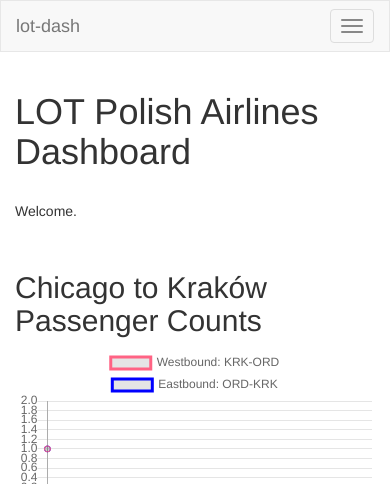
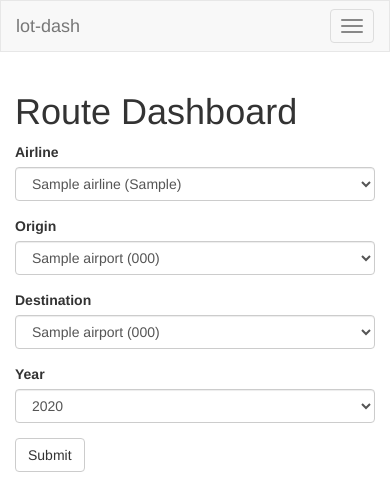
Before and after one commit to filipwodnicki/lot-dash, a Flask app: template app/templates/index.html in a window 390 px wide; the page is wider, and only the part inside the window is pictured. Shown: the top 484 px of that part. Run offline with Flask 2, Linux system fonts and the light colour scheme; tables that the repository leaves empty hold one stand-in row (values such as "Sample post"); the template is opened without the code that fills it: values that come from a table or form of the project are taken from there, most other values are stand-ins (such as "Sample title", 1, 10 or a date in 2020); some libraries are stand-ins or nearby versions.

Commit message:
Implement Routes page on Index

```diff
--- a/app/__init__.py
+++ b/app/__init__.py
@@ -14,6 +14,8 @@
 db = SQLAlchemy(app)
 migrate = Migrate(app, db)
 misaka = Misaka(app)
+
+app.config['SECRET_KEY'] = 'you-will-never-guess'
 
 
 if not app.debug and not app.testing:
--- /dev/null
+++ b/app/forms.py
@@ -0,0 +1,9 @@
+from flask_wtf import FlaskForm
+from wtforms import SelectField, SubmitField
+
+class RouteForm(FlaskForm):
+	airline = SelectField('Airline', choices=[])
+	origin = SelectField('Origin', choices=[])
+	destination = SelectField('Destination', choices=[])
+	year = SelectField('Year', choices=[])
+	submit = SubmitField('Submit')
--- a/app/routes.py
+++ b/app/routes.py
@@ -1,29 +1,9 @@
-from flask import render_template, jsonify
+from flask import render_template, jsonify, request
 from app import app
 from app.models import Airline, Airport, Origin, Destination, BTS_Record as R
-
-@app.route('/')
-@app.route('/index')
-def index():
-	# For all fligths to/from this city, Get the carrier/month/origin/destination/seats/passengers
-	table_data = R.query\
-					.join(Airline, R.airline)\
-					.join(Origin, R.origin)\
-					.join(Destination, R.dest)\
-					.filter((Destination.code == "KRK")|(Origin.code == "KRK"))\
-					.filter(Airline.carrier == "LO")\
-					.with_entities(Airline.carrier, R.month, Origin.code, Destination.code, R.seats, R.passengers).all()
-	# R.query.join(Airline, R.airline).join(Origin, R.origin).join(Destination, R.dest).filter((Destination.code == "KRK")|(Origin.code == "KRK")).filter(Airline.carrier == "LO").with_entities(Airline.carrier, R.month, Origin.code, Destination.code, R.seats, R.passengers).all()
-
-	# Get the relevant months
-	west_labels = R.query.join(Origin, R.origin).join(Destination, R.dest).filter((Origin.code == "ORD"),(Destination.code == "KRK")).with_entities(R.month).order_by(R.month).all()
-
-	# Get the ORD-KRK passenger values
-	west_values = R.query.join(Origin, R.origin).join(Destination, R.dest).filter((Origin.code == "ORD"),(Destination.code == "KRK")).with_entities(R.passengers).order_by(R.month).all()
-
-	# Get the KRK-ORD Passenger values
-	east_values = R.query.join(Origin, R.origin).join(Destination, R.dest).filter((Origin.code == "KRK"),(Destination.code == "ORD")).with_entities(R.passengers).order_by(R.month).all()
-	return render_template('index.html', data=table_data, west_labels=west_labels, west_values=west_values, east_values=east_values)
+from app.forms import RouteForm
+from sqlalchemy import or_, and_
+from sqlalchemy import func
 
 content = ""
 with open("README.md", "r") as f:
@@ -36,20 +16,137 @@
 @app.route('/chart')
 def chart():
 	# Get the relevant months
-	west_labels = R.query.join(Origin, R.origin).join(Destination, R.dest).filter((Origin.code == "ORD"),(Destination.code == "KRK")).with_entities(R.month).order_by(R.month).all()
-
+	west_labels = R.query.join(Origin, R.origin).join(Destination, R.dest).filter( and_((Origin.code == "ORD"),(Destination.code == "KRK")) ).with_entities(R.month).order_by(R.month).all()
 	# Get the ORD-KRK passenger values
-	west_values = R.query.join(Origin, R.origin).join(Destination, R.dest).filter((Origin.code == "ORD"),(Destination.code == "KRK")).with_entities(R.passengers).order_by(R.month).all()
-
+	west_values = R.query.join(Origin, R.origin).join(Destination, R.dest).filter( and_((Origin.code == "ORD"),(Destination.code == "KRK")) ).with_entities(R.passengers).order_by(R.month).all()
 	# Get the KRK-ORD Passenger values
-	east_values = R.query.join(Origin, R.origin).join(Destination, R.dest).filter((Origin.code == "KRK"),(Destination.code == "ORD")).with_entities(R.passengers).order_by(R.month).all()
+	east_values = R.query.join(Origin, R.origin).join(Destination, R.dest).filter( and_((Origin.code == "KRK"),(Destination.code == "ORD")) ).with_entities(R.passengers).order_by(R.month).all()
 	return render_template('chart.html', west_labels=west_labels, west_values=west_values, east_values=east_values)
 
 @app.route('/map')
 def map():
 	return render_template('map2.html')
 
-# @app.route('/data')
-# def data():
-# 	result = R.query.with_entities(R.unique_carrier, R.month, R.origin, R.dest, R.seats, R.passengers).filter((R.origin == "KRK")|(R.dest == "KRK")).order_by(R.origin).all()
-# 	return( jsonify(result ) )
+@app.route('/routes', methods = ['GET', 'POST'])
+def routes():
+	form = RouteForm()
+	if request.method == 'POST':
+		airline_id = form.airline.data
+		origin_id = form.origin.data
+		destination_id = form.destination.data
+		year = form.year.data
+
+		airline = Airline.query.filter(Airline.id == airline_id).first()
+		origin = Airport.query.filter(Airport.id == origin_id).first()
+		destination = Airport.query.filter(Airport.id == destination_id).first()
+
+		airline_name = airline.carrier_name
+		airline_code = airline.carrier
+		origin_city_name = origin.city_name
+		origin_city_code = origin.code
+		destination_city_name = destination.city_name
+		destination_city_code = destination.code
+
+		table_data = R.query\
+						.filter(R.year == year)\
+						.filter(R.airline_id == airline_id)\
+						.filter( or_( and_((R.origin_id == origin_id),(R.dest_id == destination_id)) , and_((R.origin_id == destination_id),(R.dest_id == origin_id)) ) )\
+						.join(Origin, R.origin)\
+						.join(Destination, R.dest)\
+						.join(Airline, R.airline)\
+						.with_entities(Airline.carrier, R.month, Origin.code, Destination.code, func.sum(R.seats), func.sum(R.passengers) )\
+						.group_by(R.origin_id, R.month)\
+						.order_by(R.origin_id, R.month)\
+						.all()
+
+		# Get the relevant months
+		west_labels = R.query\
+						.filter(R.airline_id == airline_id)\
+						.filter( and_((R.origin_id == origin_id),(R.dest_id == destination_id)) )\
+						.with_entities(R.month)\
+						.group_by(R.month)\
+						.order_by(R.month).all()
+
+		# Get the ORD-KRK passenger values
+		west_values = R.query\
+						.filter(R.airline_id == airline_id)\
+						.filter( and_((R.origin_id == origin_id),(R.dest_id == destination_id)) )\
+						.with_entities(func.sum(R.passengers))\
+						.group_by(R.month)\
+						.order_by(R.month).all()
+
+		# Get the KRK-ORD Passenger values
+		east_values = R.query\
+						.filter(R.airline_id == airline_id)\
+						.filter( and_((R.origin_id == destination_id),(R.dest_id == origin_id)) )\
+						.with_entities(func.sum(R.passengers))\
+						.group_by(R.month)\
+						.order_by(R.month).all()
+		return render_template('index.html', form=form,\
+					 data=table_data, west_labels=west_labels, west_values=west_values, east_values=east_values,\
+					 airline_name=airline_name, airline_code=airline_code, origin_city_name=origin_city_name, \
+					 origin_city_code=origin_city_code, destination_city_name=destination_city_name, destination_city_code=destination_city_code)
+	return render_template('index.html', form=form)
+
+@app.route('/airline')
+def route_airlines():
+	airlines = Airline.query.order_by(Airline.carrier_name).all()
+	airlineArray = []
+
+	for airline in airlines:
+		airlineObj = {}
+		airlineObj['id'] = airline.id
+		airlineObj['carrier'] = airline.carrier
+		airlineObj['carrier_name'] = airline.carrier_name
+		airlineArray.append(airlineObj)
+
+	return jsonify({'airlines' : airlineArray})
+
+@app.route('/airline/<airline>/')
+def route_airline_origins(airline):
+
+	records = R.query\
+				.filter_by(airline_id = airline)\
+				.join(Origin, R.origin)\
+				.group_by(Origin.id)\
+				.order_by(Origin.city_name)\
+				.all()
+
+	originArray = []
+
+	for record in records:
+		originObj = {}
+		originObj['id'] = record.origin.id
+		originObj['code'] = record.origin.code
+		originObj['city_name'] = record.origin.city_name
+		originArray.append(originObj)
+
+	return jsonify({'origins' : originArray})
+
+@app.route('/airline/<airline>/<origin>')
+def route_airline_origin_destination(airline, origin):
+	records = R.query.filter_by(airline_id = airline).filter_by(origin_id = origin).join(Destination, R.dest).group_by(Destination.id).order_by(Destination.city_name).all()
+
+	destinationArray = []
+
+	for record in records:
+		destinationObj = {}
+		destinationObj['id'] = record.dest.id
+		destinationObj['code'] = record.dest.code
+		destinationObj['city_name'] = record.dest.city_name
+		destinationArray.append(destinationObj)
+
+	return jsonify({'destinations' : destinationArray})
+
+@app.route('/airline/<airline>/<origin>/<destination>')
+def route_airline_origins_destination_years(airline, origin, destination):
+	records = R.query.filter_by(airline_id = airline).filter_by(origin_id = origin).filter_by(dest_id = destination).group_by(R.year).order_by(R.year).all()
+
+	yearArray = []
+
+	for record in records:
+		yearObj = {}
+		yearObj['year'] = record.year
+		yearArray.append(yearObj)
+
+	return jsonify({'years' : yearArray})
--- a/app/templates/base.html
+++ b/app/templates/base.html
@@ -25,11 +25,11 @@
                     <span class="icon-bar"></span>
                     <span class="icon-bar"></span>
                 </button>
-                <a class="navbar-brand" href="{{ url_for('index') }}">lot-dash</a>
+                <a class="navbar-brand" href="{{ url_for('routes') }}">lot-dash</a>
             </div>
             <div class="collapse navbar-collapse" id="bs-example-navbar-collapse-1">
                 <ul class="nav navbar-nav">
-                    <li><a href="{{ url_for('index') }}">{{ 'Home' }}</a></li>
+                    <li><a href="{{ url_for('routes') }}">{{ 'Home' }}</a></li>
                     <li><a href="{{ url_for('about') }}">{{ 'About' }}</a></li>
                     <li><a href="https://github.com/bananalytics/lot-dash">Github</a></li>
                 </ul>
--- a/app/templates/index.html
+++ b/app/templates/index.html
@@ -13,17 +13,29 @@
 {% block app_content %}
 	<div class="row">
         <div class="col-md-7">
-            <h1>LOT Polish Airlines Dashboard</h1>
-            <br>
-            <p>Welcome.</p>
+            <h1>Route Dashboard</h1>
         </div>
     </div>
-    <br>
+    {% if form %}
+    <div class="row">
+        <div class="col-md-7">
+            <form class="form" action="/routes" method="post" id="route">
+                {{ wtf.form_errors(form) }}
+                {{ wtf.form_field(form.airline) }}
+                {{ wtf.form_field(form.origin) }}
+                {{ wtf.form_field(form.destination) }}
+                {{ wtf.form_field(form.year) }}
+                {{ wtf.form_field(form.submit) }}
+                {{ form.hidden_tag() }}
+            </form>
+        </div>
+    </div>
+    {% endif %}
 
+    {% if data %}
     <div class="row">
-
         <div class="col-md-6">
-            <h2>Chicago to Kraków Passenger Counts</h2>
+            <h2>{{origin_city_name}} to {{destination_city_name}} Passenger Counts</h2>
             <canvas id="myChart"></canvas>
         </div>
 
@@ -67,10 +79,99 @@
         </table>
         </div>
     </div>
+    {% endif %}
 
 {% endblock %}
 
 {%block app_scripts %}
+<script>
+
+let airline_select = document.getElementById('airline');
+let origin_select = document.getElementById('origin');
+let destination_select = document.getElementById('destination');
+let year_select = document.getElementById('year');
+
+window.onload = function() {
+
+    // alert('it worked');
+    fetch('/airline').then(function(response){
+        response.json().then(function(data){
+            console.log(data)
+            let optionHTML = '';
+            // alert(data.airlines[0].id)
+            for (let airline of data.airlines){
+                optionHTML += '<option value="' + airline.id+'">' + airline.carrier_name +' (' + airline.carrier + ')</option>';
+            }
+        airline_select.innerHTML = optionHTML;
+        airline_select.onchange();
+        });
+    });
+}
+
+airline_select.onchange = function(){
+    origin_select.innerHTML = '';
+    destination_select.innerHTML = '';
+    year_select.innerHTML = '';
+
+    airline = airline_select.value;
+
+    fetch('/airline/' + airline).then(function(response){
+        response.json().then(function(data){
+            console.log(data)
+            let optionHTML = '';
+            for (let origin of data.origins){
+                optionHTML += '<option value="' + origin.id +'">' + origin.city_name +' (' + origin.code + ')</option>';
+            }
+        origin_select.innerHTML = optionHTML;
+        origin_select.onchange();
+        });
+    });
+}
+
+origin_select.onchange = function() {
+    // Reset lower values
+    destination_select.innerHTML = '';
+    year_select.innerHTML = '';
+
+    airline = airline_select.value;
+    origin = origin_select.value;
+
+    fetch('/airline/' + airline + '/' + origin).then(function(response){
+        response.json().then(function(data){
+            console.log(data)
+            let optionHTML = '';
+            for (let destination of data.destinations){
+                optionHTML += '<option value="' + destination.id +'">' + destination.city_name +' (' + destination.code + ')</option>';
+            }
+        destination_select.innerHTML = optionHTML;
+        destination_select.onchange();
+        });
+    });
+}
+
+destination_select.onchange = function() {
+    year_select.innerHTML = '';
+
+    airline = airline_select.value;
+    origin = origin_select.value;
+    destination = destination_select.value;
+
+    fetch('/airline/' + airline + '/' + origin + '/' + destination).then(function(response){
+        response.json().then(function(data){
+            console.log(data)
+            let optionHTML = '';
+            for (let year of data.years){
+                optionHTML += '<option value="' + year.year +'">' + year.year + '</option>';
+            }
+        year_select.innerHTML = optionHTML;
+        year = year_select.value;
+        // alert("airline: " + airline + " origin: " + origin + " destination: " + destination + " year: " + year);
+        });
+    });
+
+}
+
+</script>
     <script>
 
     var mymap = L.map('mapid').setView([54.571309, -22.850261], 2);
@@ -120,14 +221,14 @@
                   "{{ item[0] }}", //tuple handling
               {% endfor %}],
             datasets: [
-            {   label: "Westbound: KRK-ORD",
+            {   label: "{{origin_city_code}}-{{destination_city_code}}",
                 // backgroundColor: 'rgb(255, 99, 132)',
                 borderColor: 'rgb(255, 99, 132)',
                 data: [{% for item in west_values %}
                       {{ item[0] }},
                     {% endfor %}],
             },{
-                label: "Eastbound: ORD-KRK",
+                label: "{{destination_city_code}}-{{origin_city_code}}",
                 // backgroundColor: 'cyan',
                 borderColor: 'blue',
                 data: [{% for item in east_values %}
--- a/injest_T100.py
+++ b/injest_T100.py
@@ -31,7 +31,7 @@
         # save it
         query = session.query(Airline).filter_by(carrier=unique_carrier, carrier_name=unique_carrier_name).first()
         if query is not None:
-            print( query.id )
+            # print( query.id )
             this_airline_id = query.id
         else:
             new_airline = Airline(carrier=unique_carrier, carrier_name=unique_carrier_name)
```
Also changed, not shown: app/templates/chart.html (deleted, +0 -46 lines), app/templates/map.html (deleted, +0 -63 lines), app/templates/map2.html (deleted, +0 -56 lines), 1 other file.
